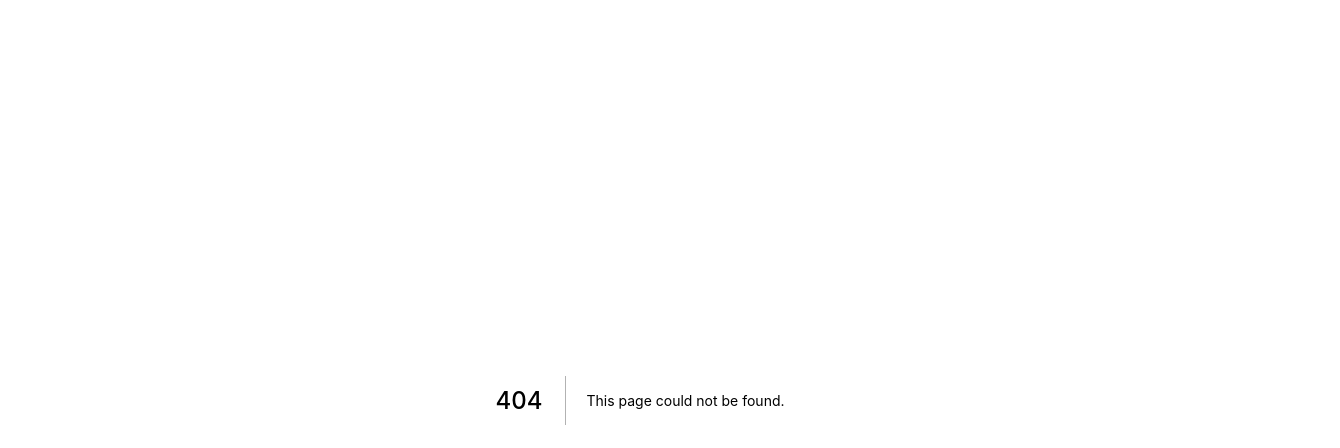
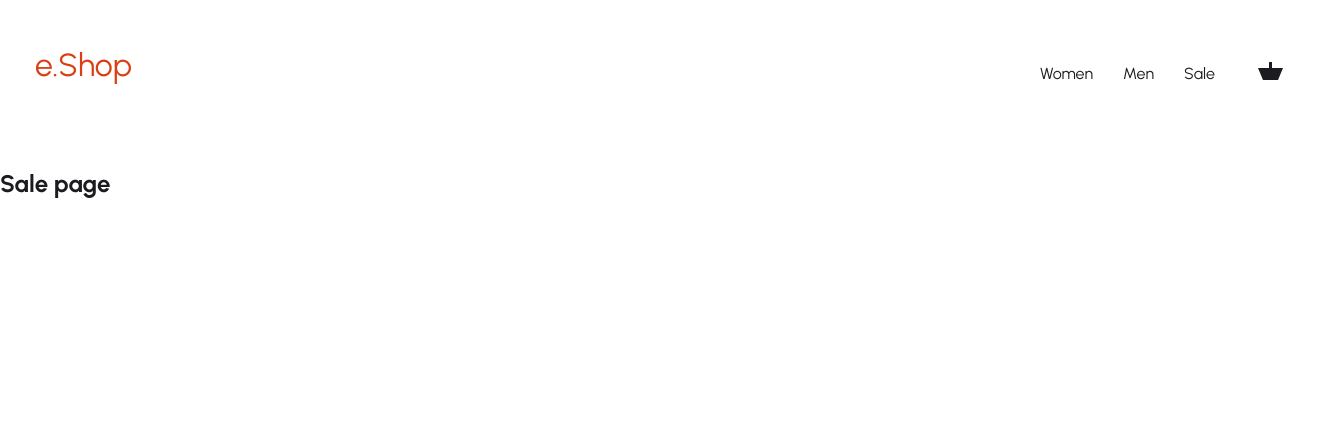
Before and after one commit to danihazler/e-shop, a Next.js app: page /sale in a window 1280 px wide. Before the commit this address had no page. Shown: the top 448 px of the page, 1340 px wide, since content can reach past the window. Built offline with nearby package versions, Linux system fonts and the light colour scheme.

Commit message:
Add layout

```diff
--- /dev/null
+++ b/components/layout/index.js
@@ -0,0 +1,10 @@
+import { Header } from "components/header";
+
+export const Layout = ({ children }) => {
+  return (
+    <>
+      <Header />
+      <main className="container">{children}</main>
+    </>
+  );
+};
--- a/pages/_app.js
+++ b/pages/_app.js
@@ -1,7 +1,12 @@
 import "assets/styles/globals.scss";
+import { Layout } from "components/layout";
 
 function App({ Component, pageProps }) {
-  return <Component {...pageProps} />;
+  return (
+    <Layout>
+      <Component {...pageProps} />
+    </Layout>
+  );
 }
 
 export default App;
--- a/pages/index.js
+++ b/pages/index.js
@@ -10,8 +10,7 @@ export default function Home() {
         <link rel="icon" href="/favicon.ico" />
       </Head>
 
-      <Header />
-      <h1>Welcome to eShop</h1>
+      <h2>Homepage</h2>
     </div>
   );
 }
--- /dev/null
+++ b/pages/men/index.js
@@ -0,0 +1,5 @@
+const PageMen = () => {
+  return <h2>Men page</h2>;
+};
+
+export default PageMen;
--- /dev/null
+++ b/pages/sale/index.js
@@ -0,0 +1,5 @@
+const PageSale = () => {
+  return <h2>Sale page</h2>;
+};
+
+export default PageSale;
--- /dev/null
+++ b/pages/women/index.js
@@ -0,0 +1,5 @@
+const PageWomen = () => {
+  return <h2>Women page</h2>;
+};
+
+export default PageWomen;
```
